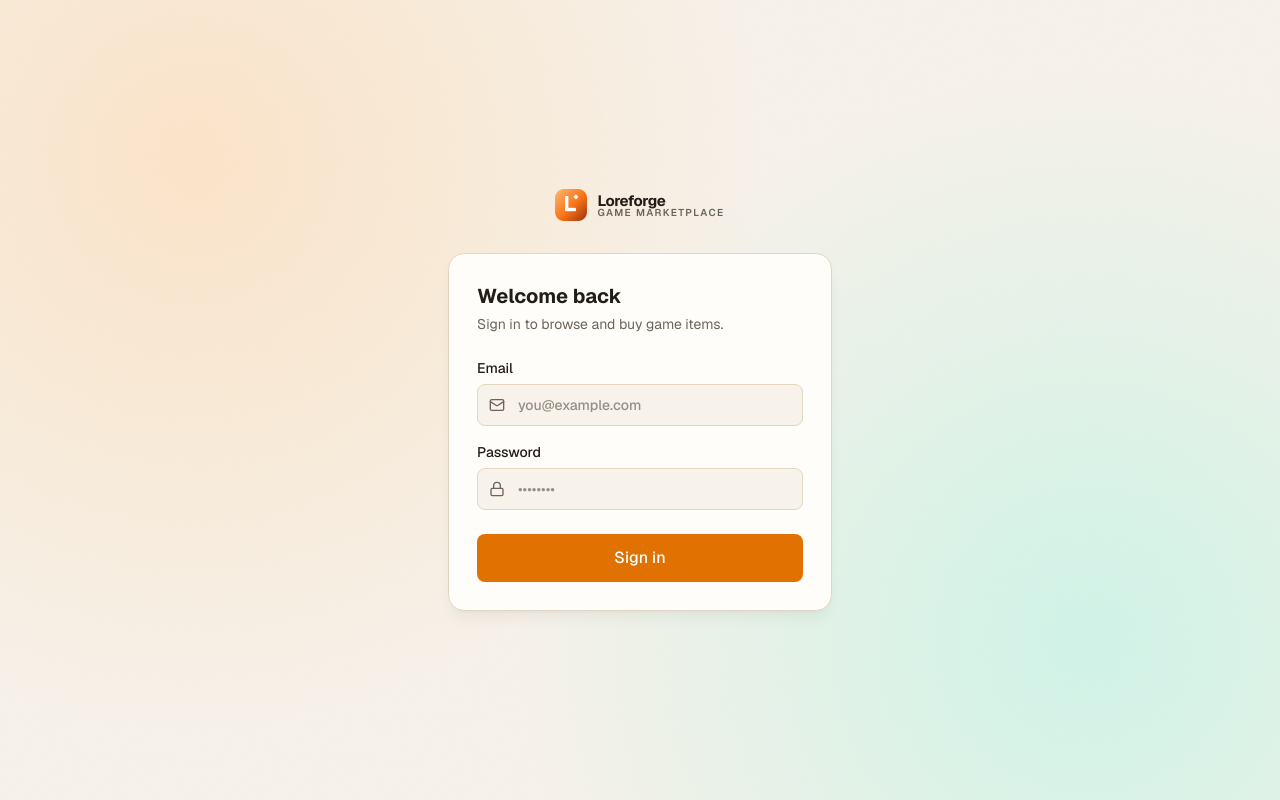
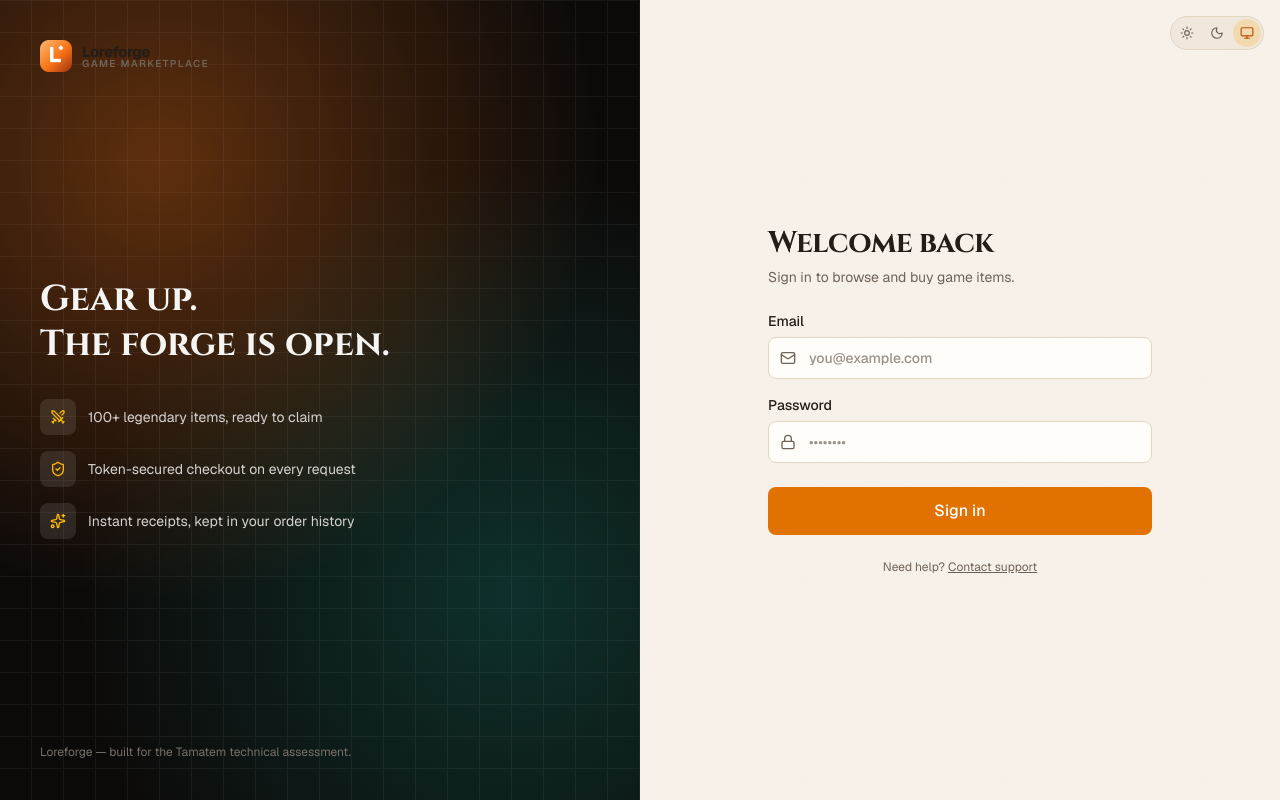
Before and after one commit to jacklusy/Loreforge-frontend, a Next.js app: page /login in a window 1280 px wide. Built offline with nearby package versions, Linux system fonts and the light colour scheme; no server answers.

Commit message:
Redesign login as a split brand panel with toast feedback

```diff
--- a/src/app/login/LoginForm.tsx
+++ b/src/app/login/LoginForm.tsx
@@ -1,14 +1,23 @@
 "use client";
 
 import { Suspense, useEffect, useState, type FormEvent } from "react";
+import Link from "next/link";
 import { useRouter, useSearchParams } from "next/navigation";
-import { Lock, Mail } from "lucide-react";
+import { toast } from "sonner";
+import { ArrowLeft, Lock, Mail, ShieldCheck, Sparkles, Swords } from "lucide-react";
 import { login as loginRequest } from "@/lib/api/auth";
 import { ApiError } from "@/lib/api/client";
 import { useAuth } from "@/lib/auth/AuthContext";
 import { Alert } from "@/components/ui/Alert";
 import { Button } from "@/components/ui/Button";
 import { Logo } from "@/components/ui/Logo";
+import { ThemeToggle } from "@/components/ui/ThemeToggle";
+
+const HIGHLIGHTS = [
+  { icon: Swords, text: "100+ legendary items, ready to claim" },
+  { icon: ShieldCheck, text: "Token-secured checkout on every request" },
+  { icon: Sparkles, text: "Instant receipts, kept in your order history" },
+];
 
 function LoginFormContent() {
   const [email, setEmail] = useState("");
@@ -36,36 +45,84 @@ function LoginFormContent() {
     try {
       const { access_token: accessToken } = await loginRequest(email, password);
       login(accessToken);
+      toast.success("Welcome back");
       router.push("/products");
     } catch (err) {
-      setError(err instanceof ApiError ? err.message : "Something went wrong. Please try again.");
+      const message =
+        err instanceof ApiError ? err.message : "Something went wrong. Please try again.";
+      setError(message);
+      toast.error("Sign-in failed", { description: message });
     } finally {
       setIsSubmitting(false);
     }
   }
 
   return (
-    <main className="relative flex min-h-screen w-full items-center justify-center overflow-hidden px-4 py-12">
-      {/* Ambient brand glow — decorative, not a full illustration budget, but enough
-          to keep the screen from reading as a bare white form. */}
-      <div
-        aria-hidden="true"
-        className="pointer-events-none absolute inset-0 -z-10 bg-[radial-gradient(circle_at_15%_20%,theme(colors.orange.200/0.5),transparent_45%),radial-gradient(circle_at_85%_80%,theme(colors.teal.200/0.4),transparent_45%)] dark:bg-[radial-gradient(circle_at_15%_20%,theme(colors.orange.900/0.3),transparent_45%),radial-gradient(circle_at_85%_80%,theme(colors.teal.900/0.25),transparent_45%)]"
-      />
+    <main className="grid min-h-screen lg:grid-cols-2">
+      {/* Brand panel — hidden on small screens, where it would just push the form
+          below the fold. */}
+      <aside className="relative hidden flex-col justify-between overflow-hidden bg-stone-950 p-10 text-stone-100 lg:flex">
+        <div
+          aria-hidden="true"
+          className="pointer-events-none absolute inset-0 bg-[radial-gradient(circle_at_25%_20%,rgba(249,115,22,0.35),transparent_55%),radial-gradient(circle_at_80%_75%,rgba(20,184,166,0.22),transparent_55%)]"
+        />
+        <div
+          aria-hidden="true"
+          className="pointer-events-none absolute inset-0 opacity-[0.05] [background-image:repeating-linear-gradient(0deg,transparent,transparent_31px,white_31px,white_32px),repeating-linear-gradient(90deg,transparent,transparent_31px,white_31px,white_32px)]"
+        />
 
-      <div className="w-full max-w-sm">
-        <div className="mb-8 flex justify-center">
+        <Link href="/" className="relative z-10 inline-flex w-fit">
           <Logo />
+        </Link>
+
+        <div className="relative z-10">
+          <h2 className="font-display text-4xl leading-tight font-bold">
+            Gear up.
+            <br />
+            The forge is open.
+          </h2>
+          <ul className="mt-8 space-y-4">
+            {HIGHLIGHTS.map(({ icon: Icon, text }) => (
+              <li key={text} className="flex items-center gap-3 text-sm text-stone-300">
+                <span className="flex h-9 w-9 shrink-0 items-center justify-center rounded-lg bg-white/10">
+                  <Icon className="h-4 w-4 text-brand-400" />
+                </span>
+                {text}
+              </li>
+            ))}
+          </ul>
         </div>
 
-        <div className="rounded-2xl border border-stroke bg-surface p-7 shadow-lg shadow-stone-950/5">
-          <h1 className="text-xl font-bold">Welcome back</h1>
-          <p className="mt-1 text-sm text-muted-foreground">
+        <p className="relative z-10 text-xs text-stone-500">
+          Loreforge — built for the Tamatem technical assessment.
+        </p>
+      </aside>
+
+      <div className="relative flex items-center justify-center px-4 py-12">
+        <div className="absolute top-4 right-4">
+          <ThemeToggle />
+        </div>
+
+        <div className="w-full max-w-sm">
+          <Link
+            href="/"
+            className="mb-8 inline-flex items-center gap-1.5 text-sm text-muted-foreground transition-colors hover:text-foreground lg:hidden"
+          >
+            <ArrowLeft className="h-4 w-4" />
+            Back to home
+          </Link>
+
+          <div className="mb-8 flex justify-center lg:hidden">
+            <Logo />
+          </div>
+
+          <h1 className="font-display text-3xl font-bold tracking-tight">Welcome back</h1>
+          <p className="mt-1.5 text-sm text-muted-foreground">
             Sign in to browse and buy game items.
           </p>
 
           {sessionExpired && (
-            <Alert variant="info" className="mt-4">
+            <Alert variant="info" className="mt-5">
               Your session has expired. Please sign in again.
             </Alert>
           )}
@@ -82,7 +139,7 @@ function LoginFormContent() {
                   value={email}
                   onChange={(event) => setEmail(event.target.value)}
                   placeholder="you@example.com"
-                  className="w-full rounded-lg border border-stroke bg-background py-2.5 pr-3 pl-10 text-sm outline-none placeholder:text-muted-foreground/70 focus:border-brand-500"
+                  className="w-full rounded-lg border border-stroke bg-surface py-2.5 pr-3 pl-10 text-sm outline-none placeholder:text-muted-foreground/70 focus:border-brand-500"
                 />
               </div>
             </label>
@@ -98,7 +155,7 @@ function LoginFormContent() {
                   value={password}
                   onChange={(event) => setPassword(event.target.value)}
                   placeholder="••••••••"
-                  className="w-full rounded-lg border border-stroke bg-background py-2.5 pr-3 pl-10 text-sm outline-none placeholder:text-muted-foreground/70 focus:border-brand-500"
+                  className="w-full rounded-lg border border-stroke bg-surface py-2.5 pr-3 pl-10 text-sm outline-none placeholder:text-muted-foreground/70 focus:border-brand-500"
                 />
               </div>
             </label>
@@ -109,6 +166,10 @@ function LoginFormContent() {
               {isSubmitting ? "Signing in…" : "Sign in"}
             </Button>
           </form>
+
+          <p className="mt-6 text-center text-xs text-muted-foreground">
+            Need help? <Link href="/contact" className="underline hover:text-foreground">Contact support</Link>
+          </p>
         </div>
       </div>
     </main>
@@ -117,7 +178,9 @@ function LoginFormContent() {
 
 export function LoginForm() {
   return (
-    <Suspense fallback={<p className="p-8 text-center text-sm text-gray-500">Loading…</p>}>
+    <Suspense
+      fallback={<p className="p-8 text-center text-sm text-muted-foreground">Loading…</p>}
+    >
       <LoginFormContent />
     </Suspense>
   );
```
